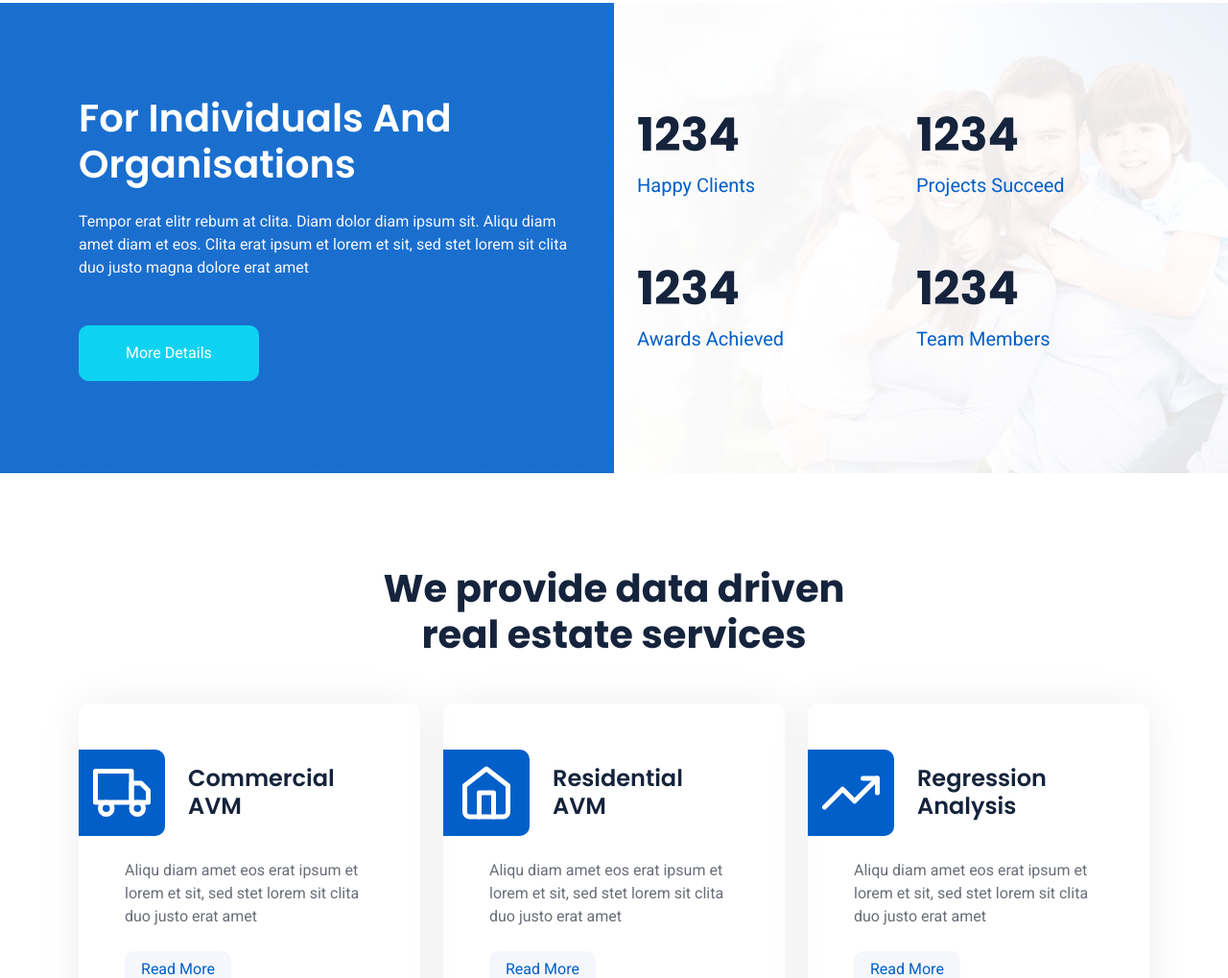
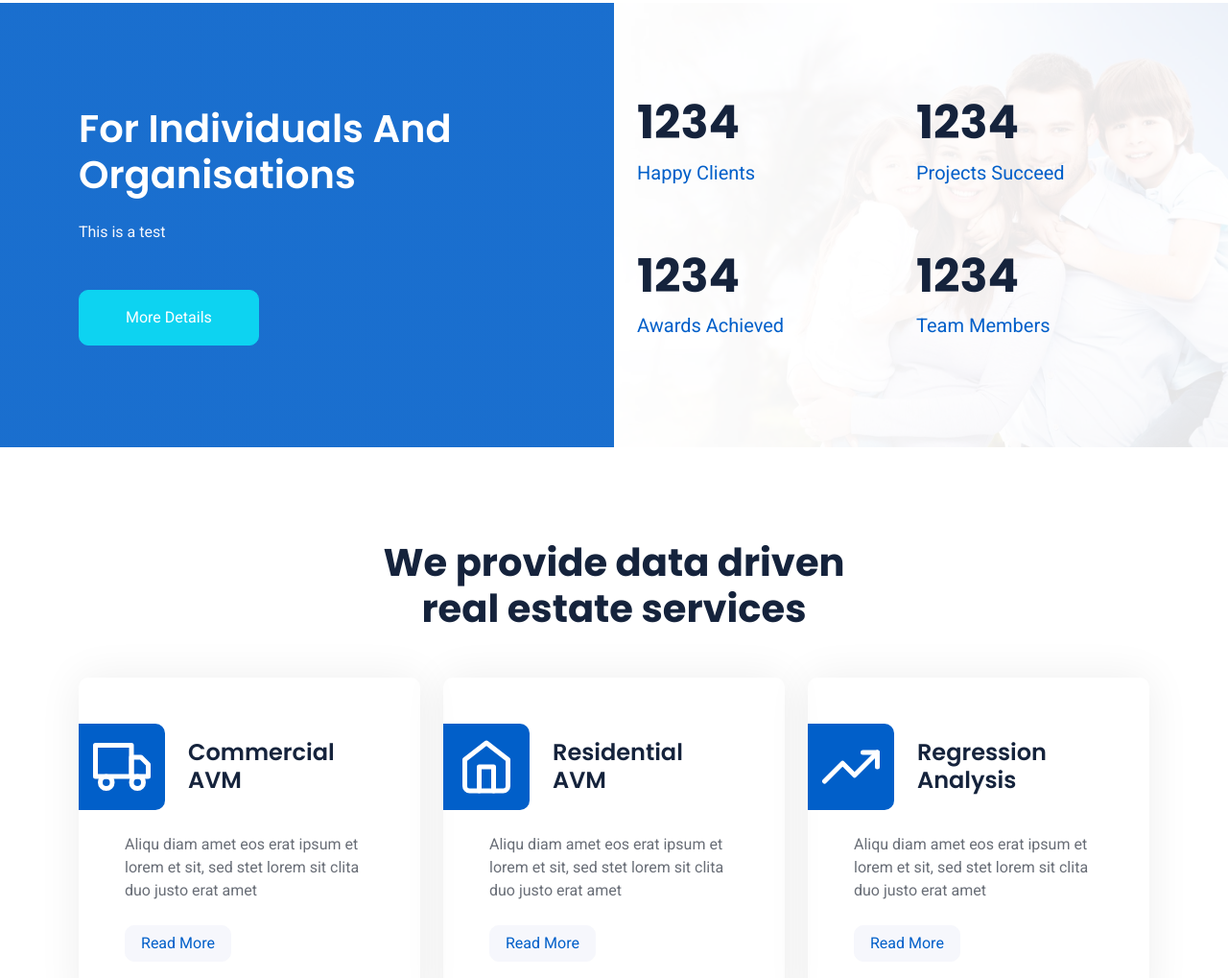
Before and after one commit to jordanbabb99/LandingPage, a plain HTML site: page index.html in a window 1280 px wide. Shown: the part 1841-2860 px from the top of the page at 96% size. Drawn offline with nearby package versions, Linux system fonts and the light colour scheme; animation ran at ten frames a second.

Commit message:
Changed Text

```diff
--- a/index.html
+++ b/index.html
@@ -194,7 +194,7 @@
                 <div class="col-lg-6 facts-text wow fadeIn" data-wow-delay="0.1s">
                     <div class="h-100 px-4 ps-lg-0">
                         <h1 class="text-white mb-4">For Individuals And Organisations</h1>
-                        <p class="text-light mb-5">Tempor erat elitr rebum at clita. Diam dolor diam ipsum sit. Aliqu diam amet diam et eos. Clita erat ipsum et lorem et sit, sed stet lorem sit clita duo justo magna dolore erat amet</p>
+                        <p class="text-light mb-5">This is a test</p>
                         <a href="" class="align-self-start btn btn-secondary py-3 px-5">More Details</a>
                     </div>
                 </div>
```
